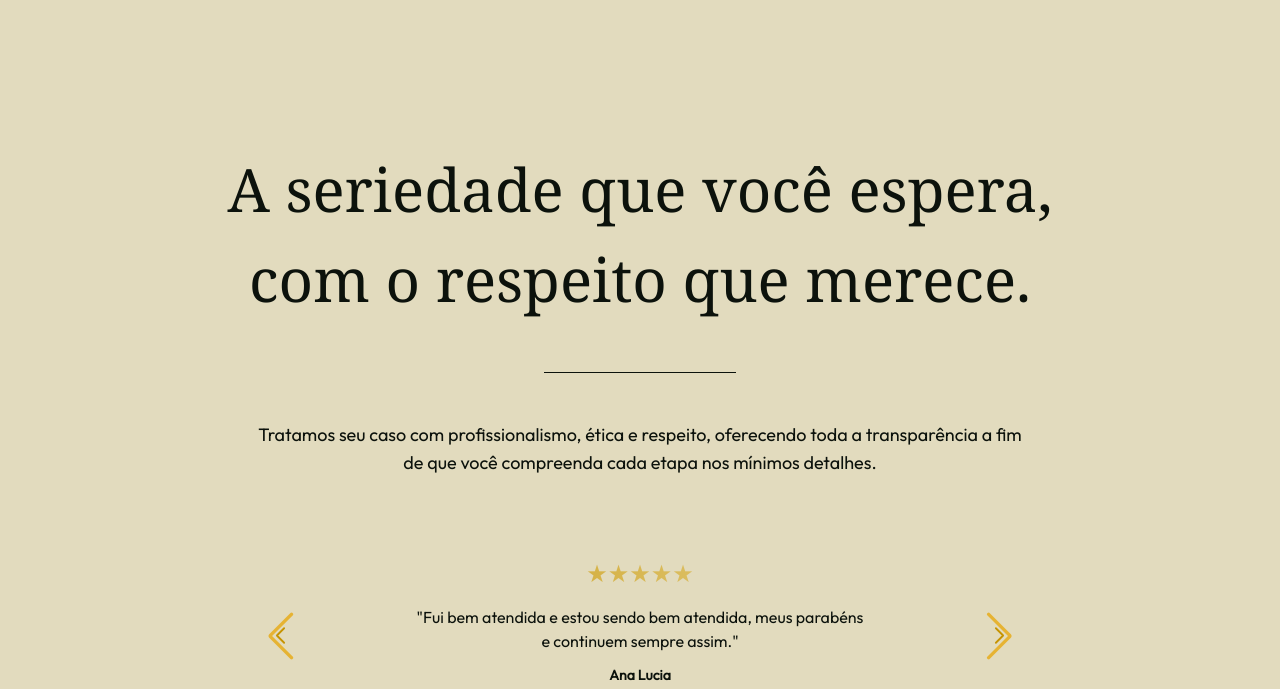
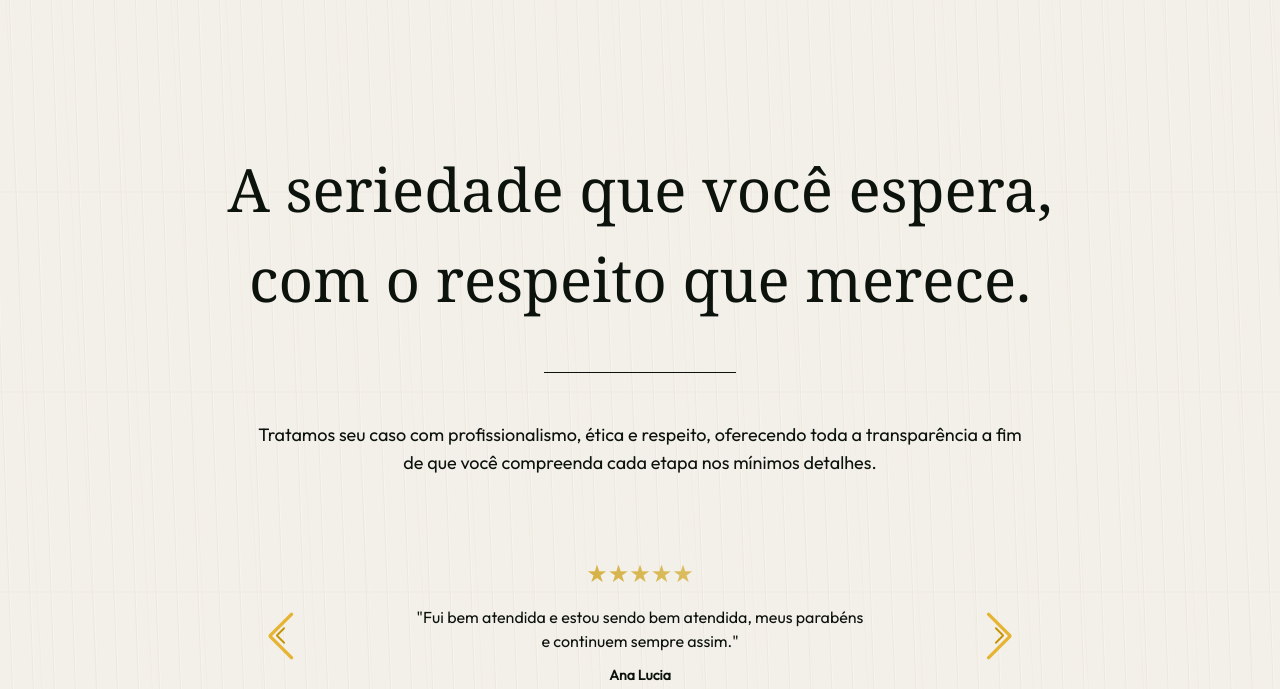
Before and after one commit to p8928/paulomoura.pro, an Astro site: page / in a window 1280 px wide. Shown: the part 784-1473 px from the top of the page. Built offline with nearby package versions, Linux system fonts and the light colour scheme; Astro itself is replaced by a stand-in of ours.

Commit message:
Style: restauração automatizada do background tentativa 3

```diff
--- a/src/pages/index.astro
+++ b/src/pages/index.astro
@@ -20,7 +20,19 @@ import Footer from '../components/Footer.astro';
   <Sidebar />
   <SideDecorations />
 
-  <main class="w-full bg-brand-background text-brand-text">
+  <main
+    class="w-full bg-brand-background text-brand-text"
+    style="
+      background-color: #F3F0E9;
+      background-image:
+        /* Layer 3: Gaps - The Golden Mean */
+        repeating-linear-gradient(0deg, transparent, transparent 100px, rgba(234, 227, 217, 0.4) 101px, transparent 102px, transparent 200px),
+        /* Layer 2: Chaos - The Golden Mean */
+        repeating-linear-gradient(87deg, transparent, transparent 28px, rgba(234, 227, 217, 0.3) 29px, rgba(249, 245, 236, 0.3) 30px, transparent 31px, transparent 55px),
+        /* Layer 1: Base - The Golden Mean */
+        repeating-linear-gradient(88deg, transparent, transparent 18px, #EDE8DE 19px, #F7F4EE 20px, transparent 21px);
+    "
+  >
     <Hero />
     <Testimonials />
     <HyggeBreak />
--- a/src/styles/global.css
+++ b/src/styles/global.css
@@ -35,13 +35,6 @@ body {
   font-weight: 400; /* Padrão para regular */
   font-size: 1.125rem;
   background-color: #F3F0E9;
-  background-image:
-    /* Layer 3: Gaps - The Golden Mean */
-    repeating-linear-gradient(0deg, transparent, transparent 100px, rgba(234, 227, 217, 0.4) 101px, transparent 102px, transparent 200px),
-    /* Layer 2: Chaos - The Golden Mean */
-    repeating-linear-gradient(87deg, transparent, transparent 28px, rgba(234, 227, 217, 0.3) 29px, rgba(249, 245, 236, 0.3) 30px, transparent 31px, transparent 55px),
-    /* Layer 1: Base - The Golden Mean */
-    repeating-linear-gradient(88deg, transparent, transparent 18px, #EDE8DE 19px, #F7F4EE 20px, transparent 21px);
 }
 
 /* Preloader Styles */
```
